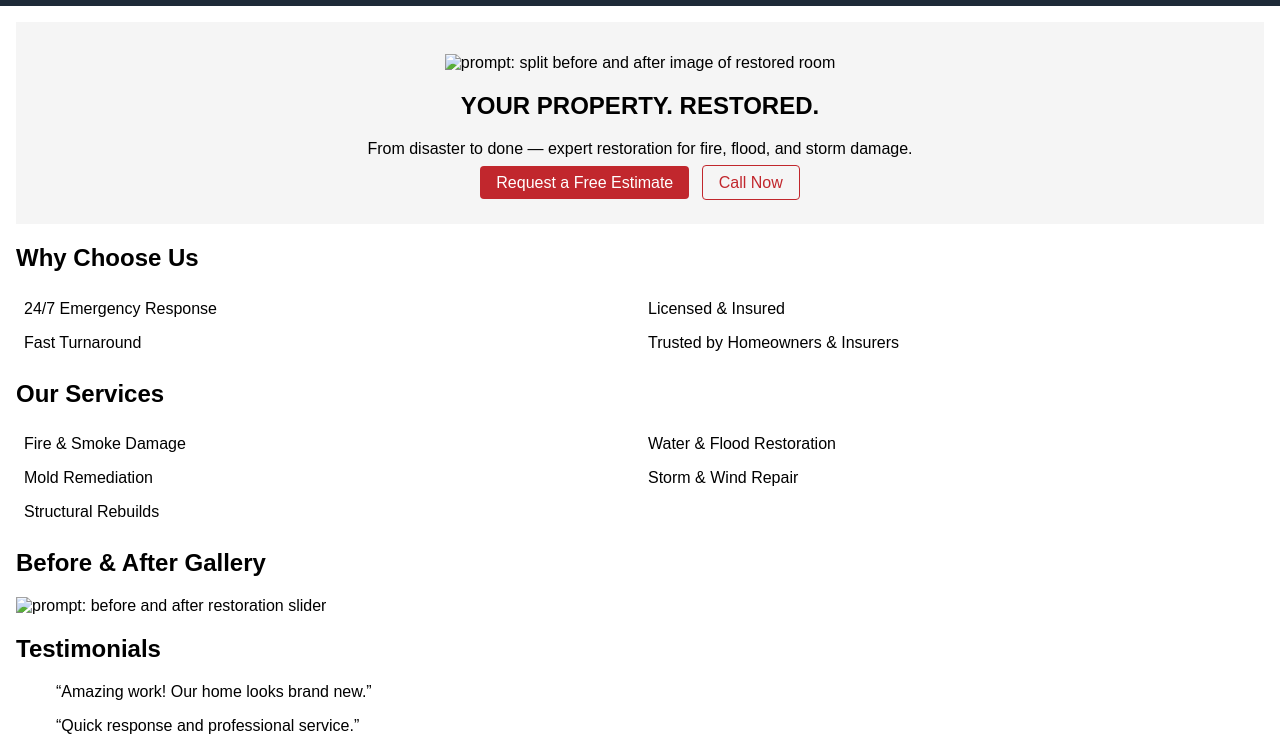
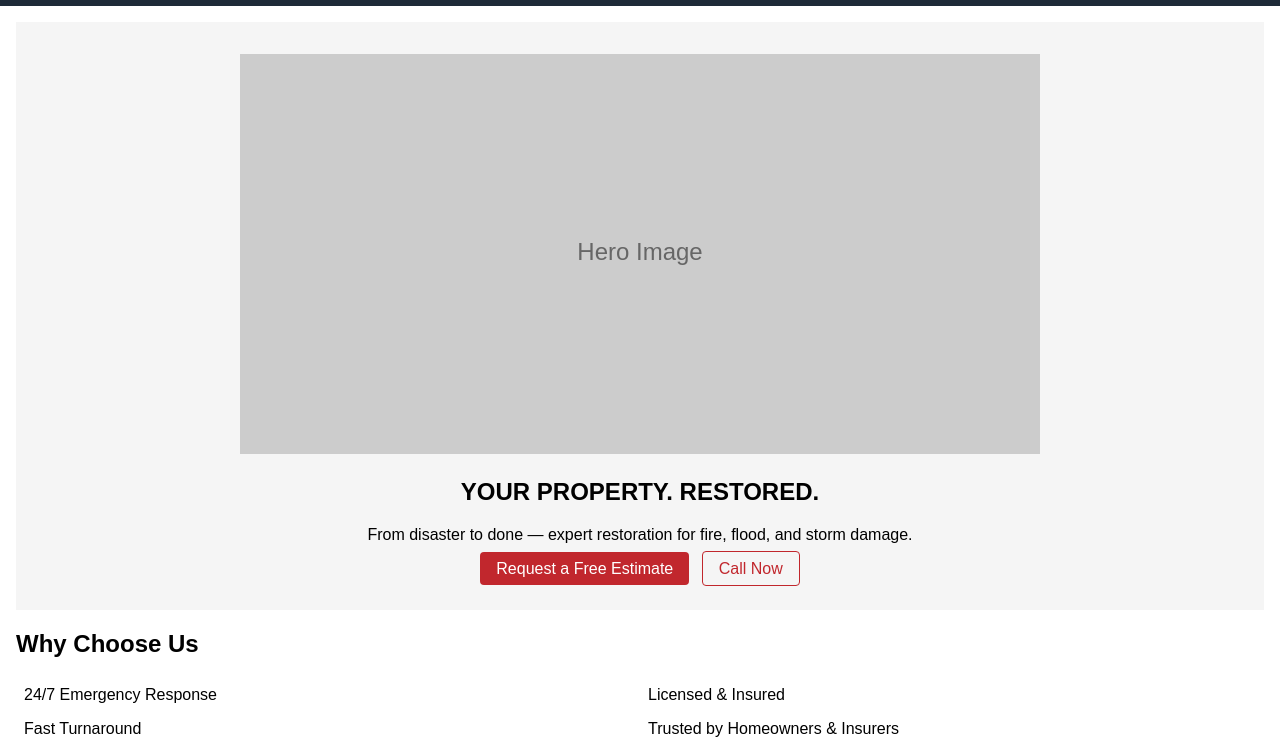
Before and after one commit to GreyNV/Aries-restoration, a plain HTML site: page prototype/index.html in a window 1280 px wide. Shown: the part 44-792 px from the top of the page. Drawn offline with Linux system fonts and the light colour scheme.

Commit message:
Add placeholder images

```diff
--- a/prototype/index.html
+++ b/prototype/index.html
@@ -19,7 +19,7 @@
     </header>
     <main>
       <section id="hero">
-        <img src="placeholder-hero.jpg" alt="prompt: split before and after image of restored room" />
+        <img src="images/placeholder-hero.svg" alt="prompt: split before and after image of restored room" />
         <h1>YOUR PROPERTY. RESTORED.</h1>
         <p>From disaster to done — expert restoration for fire, flood, and storm damage.</p>
         <a href="contact.html" class="btn-primary">Request a Free Estimate</a>
@@ -46,7 +46,7 @@
       </section>
       <section id="gallery">
         <h2>Before &amp; After Gallery</h2>
-        <img src="placeholder-gallery.jpg" alt="prompt: before and after restoration slider" />
+        <img src="images/placeholder-gallery.svg" alt="prompt: before and after restoration slider" />
       </section>
       <section id="testimonials">
         <h2>Testimonials</h2>
```
Also changed, not shown: prototype/about.html (+1 -1 lines), prototype/images/placeholder-gallery.svg (added), prototype/images/placeholder-hero.svg (added), prototype/images/placeholder-team.svg (added), 1 other file.
